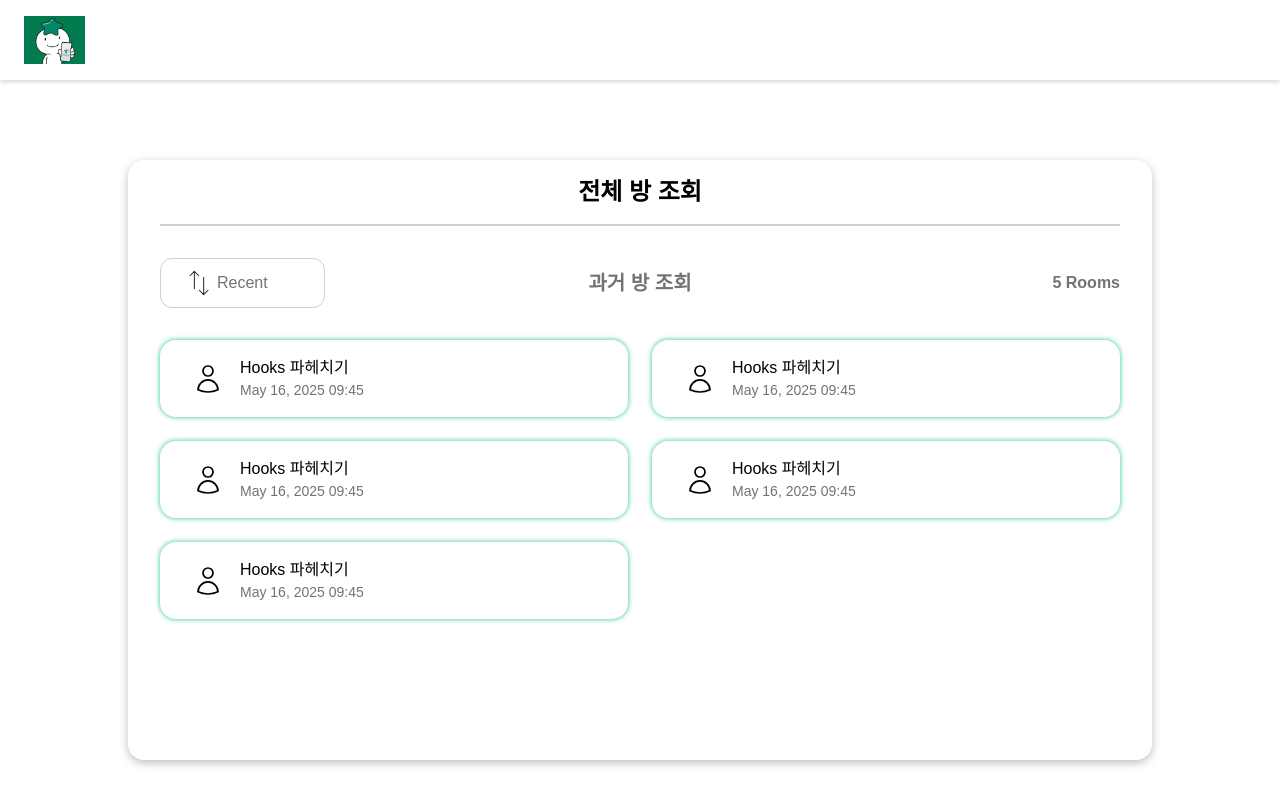
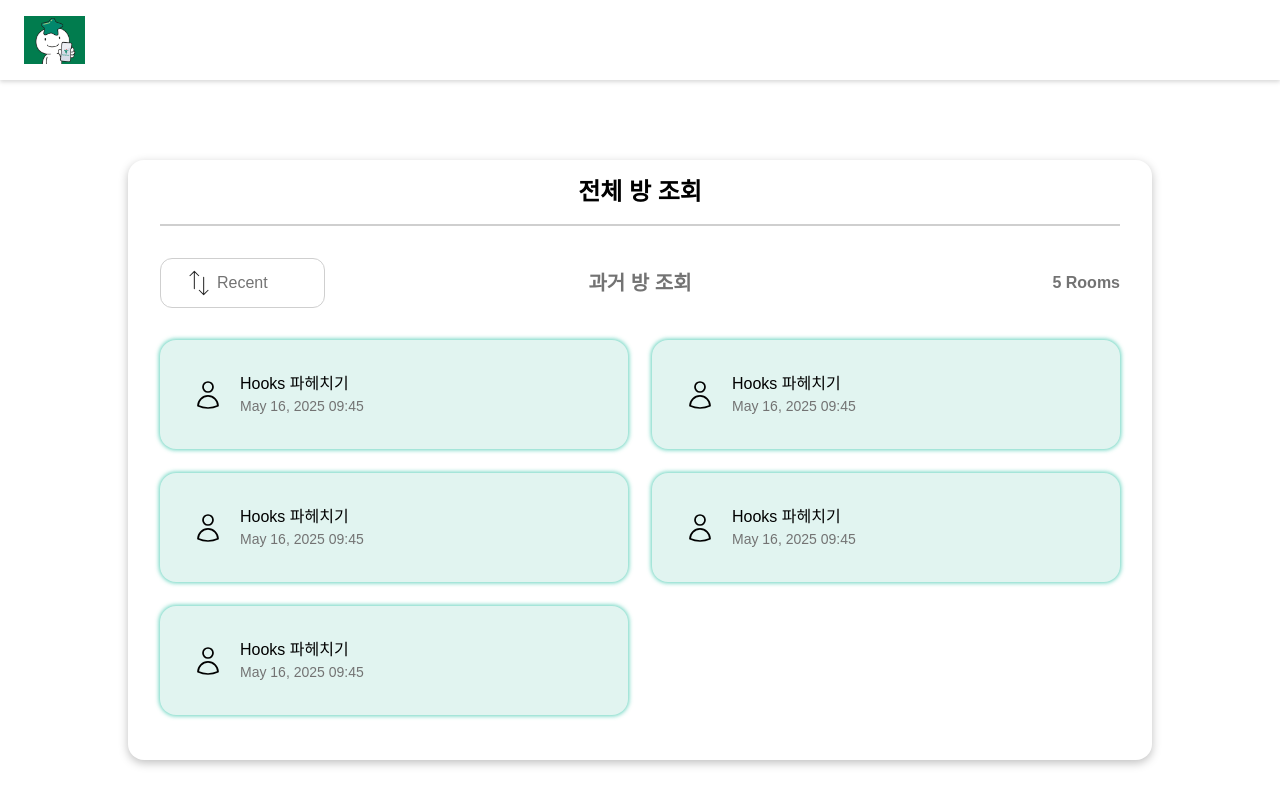
Before and after one commit to Hararo-Dev-React-Next-Project-Team-1/frontend, a React (Vite) app: page /admin/rooms in a window 1280 px wide. Shown: the top 806 px of the page. Built offline with nearby package versions, Linux system fonts and the light colour scheme; no server answers; a web font is replaced by a local one.

Commit message:
AdminQuestion Component 수정

```diff
--- a/src/components/AdminQuestion.tsx
+++ b/src/components/AdminQuestion.tsx
@@ -16,12 +16,8 @@ export const AdminQuestion = ({
   isAdmin,
   roomTitle,
 }: QuestionProps) => {
-  const [selectedBox, setSelectedBox] = useState(is_selected);
-
-  //선택한 질문 하이라이팅
   const handleBoxClick = () => {
-    if (!isAdmin) return;
-    setSelectedBox((prev) => !prev);
+    // Todo : 방 이동 처리
   };
 
   const formatDate = (dateStr: string) => {
@@ -36,16 +32,20 @@ export const AdminQuestion = ({
       created_at.slice(11, 16)
     );
   };
+  console.log('isAdmin', isAdmin);
 
   return (
     <div
       onClick={handleBoxClick}
       className={`flex flex-row w-full h-fit py-4 px-8 rounded-2xl shadow-[0_0_4px_1px_rgba(51,196,168,0.75)]
-        ${selectedBox ? 'bg-[#E1F4F0]' : 'bg-white'}
-        ${isAdmin ? 'cursor-pointer' : ''}
+        ${isAdmin ? 'cursor-pointer border-[var(--color-primary)] bg-[#E1F4F0]' : 'bg-white'}
       `}
     >
-      <div className="w-full h-full flex justify-between">
+      <div
+        className={`w-full h-full flex justify-between
+        ${isAdmin ? 'py-4' : ''}
+        `}
+      >
         <div className="flex flex-col gap-3 flex-1">
           <div className="flex flex-row gap-4 items-center">
             <div className="w-8 h-fit justify-center items-center ">
--- a/src/components/RoomHeader.tsx
+++ b/src/components/RoomHeader.tsx
@@ -6,8 +6,7 @@ type Props = {
 
 const RoomHeader = ({ title, roomCode, dateStr }: Props) => {
   const date = new Date(dateStr);
-  const formatted =
-    date instanceof Date && !isNaN(date.getTime())
+  const formatted = !isNaN(date.getTime())
     ? date.toLocaleDateString('en-US', {
         year: 'numeric',
         month: 'short',
```
Lines whose indentation alone changed are shown as unchanged.
